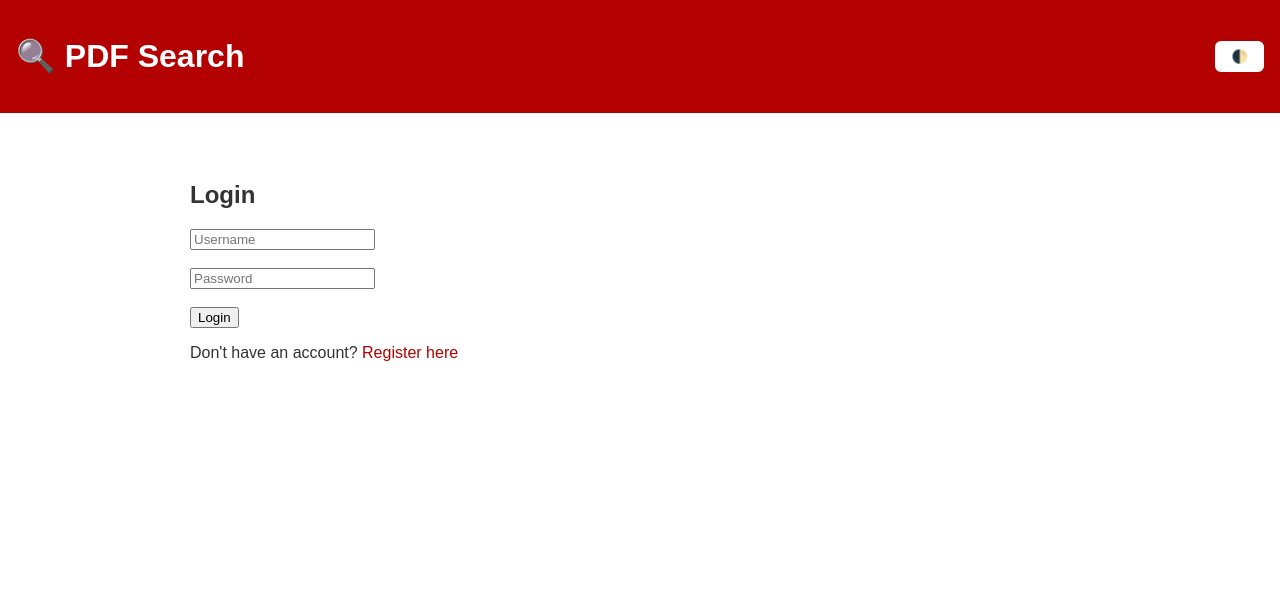
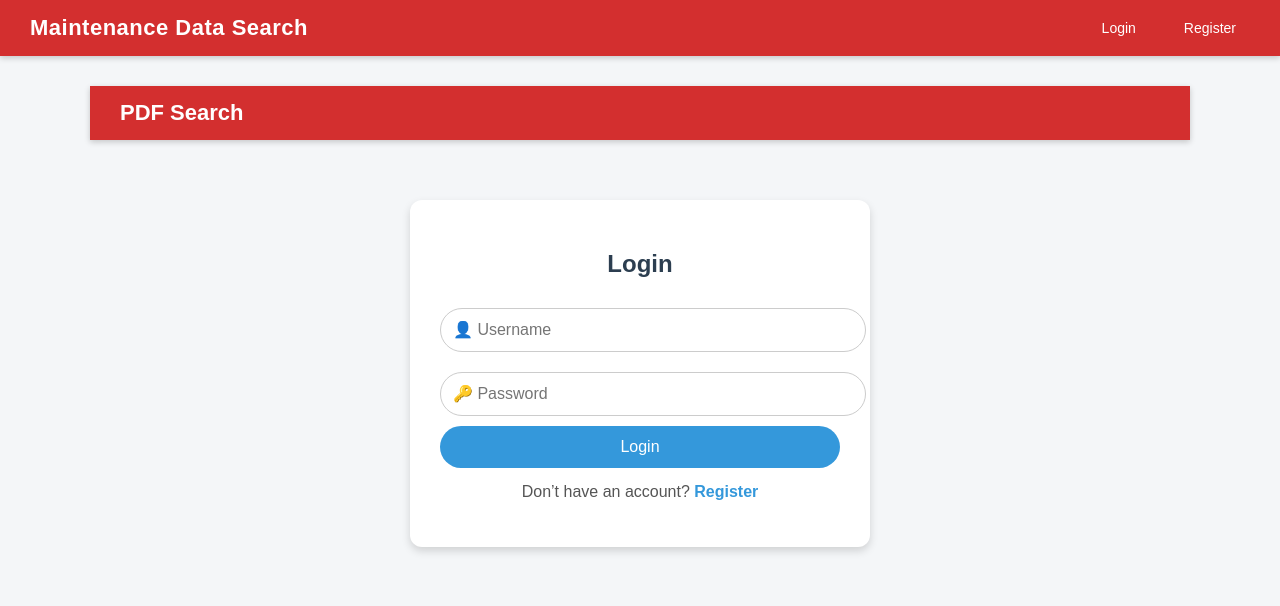
Before and after one commit to Krithaesh16/AircraftManual-Search, a Flask app: page /login in a window 1280 px wide. Shown: the top 606 px of the page. Run offline with Flask 3, Linux system fonts and the light colour scheme.

Commit message:
Updated UI: professional navbar, search results style, and PDF viewer integration

```diff
--- a/app.py
+++ b/app.py
@@ -113,19 +113,19 @@ def logout():
 @app.route("/", methods=["GET"])
 @login_required
 def search_page():
-    query = request.args.get("q", "")
+    raw_query = request.args.get("q", "")  # keep original query from user
     results = []
 
-    if query:
-        # Automatically wrap multi-word queries in quotes for exact phrase search
-        if " " in query:
-            query = f'"{query}"'
+    if raw_query:
+        whoosh_query = raw_query
+        if " " in raw_query:
+            whoosh_query = f'"{raw_query}"'  # force exact phrase
 
         ix = get_index(create=False)
         with ix.searcher() as searcher:
             parser = QueryParser("content", schema=ix.schema)
             parser.add_plugin(PhrasePlugin())
-            q = parser.parse(query)
+            q = parser.parse(whoosh_query)
             res = searcher.search(q, limit=20)
             for hit in res:
                 results.append({
@@ -134,7 +134,8 @@ def search_page():
                     "page": hit["page"]
                 })
 
-    return render_template("index.html", query=query, results=results)
+    # Pass raw query to template for highlighting / PDF search
+    return render_template("index.html", query=raw_query, results=results)
 
 @app.route("/pdfs/<path:filename>")
 @login_required
--- a/templates/base.html
+++ b/templates/base.html
@@ -1,80 +1,81 @@
-<!doctype html>
+<!DOCTYPE html>
 <html lang="en">
 <head>
-  <meta charset="utf-8">
-  <title>{% block title %}PDF Search{% endblock %}</title>
+  <meta charset="UTF-8">
+  <meta name="viewport" content="width=device-width, initial-scale=1.0">
+  <title>{% block title %}{% endblock %} | Maintenance Data Search</title>
   <style>
-    :root {
-      --bg-light: #fff;
-      --text-light: #333;
-      --bg-dark: #121212;
-      --text-dark: #f5f5f5;
-      --primary: #b30000;
+    body {
+      font-family: "Segoe UI", Tahoma, sans-serif;
+      margin: 0;
+      background: #ffffff;
+      color: #333;
     }
-    body {
-      margin: 0;
-      font-family: Arial, sans-serif;
-      background: var(--bg-light);
-      color: var(--text-light);
-      transition: background 0.3s, color 0.3s;
+
+    /* 🔴 Force Red Navbar */
+    .navbar {
+      background: #d32f2f !important; /* force bright red */
+      color: white !important;
+      padding: 14px 30px !important;
+      display: flex !important;
+      justify-content: space-between !important;
+      align-items: center !important;
+      box-shadow: 0 2px 6px rgba(0,0,0,0.2) !important;
     }
-    body.dark {
-      background: var(--bg-dark);
-      color: var(--text-dark);
+
+    .navbar .title {
+      font-size: 22px !important;
+      font-weight: bold !important;
+      letter-spacing: 0.5px !important;
+      color: #ffffff !important;
     }
-    header {
-      background: var(--primary);
-      color: white;
-      padding: 1rem;
-      text-align: center;
-      display: flex;
-      justify-content: space-between;
-      align-items: center;
+
+    .navbar .menu {
+      display: flex !important;
+      gap: 20px !important;
+      align-items: center !important;
     }
-    button.toggle {
-      background: white;
-      border: none;
-      padding: 0.5rem 1rem;
-      cursor: pointer;
-      border-radius: 6px;
+
+    .navbar a {
+      color: #ffffff !important;
+      text-decoration: none !important;
+      font-size: 14px !important;
+      padding: 6px 14px !important;
+      border-radius: 4px !important;
+      transition: 0.2s !important;
     }
-    a {
-      color: var(--primary);
-      text-decoration: none;
+
+    .navbar a:hover {
+      background: #ffffff !important;
+      color: #d32f2f !important;
     }
+
+    /* Page Container */
     .container {
-      max-width: 900px;
-      margin: 2rem auto;
-      padding: 1rem;
+      max-width: 1100px !important;
+      margin: 30px auto !important;
+      padding: 0 20px !important;
     }
   </style>
 </head>
 <body>
-  <header>
-    <h1>🔍 PDF Search</h1>
-    <div>
-      {% if current_user.is_authenticated %}
-        <span>Welcome, {{ current_user.id }}</span>
+
+  <div class="navbar">
+    <div class="title">Maintenance Data Search</div>
+    <div class="menu">
+      {% if session.get('username') %}
+        <span style="color:white;">Welcome, {{ session['username'] }}</span>
         <a href="{{ url_for('logout') }}">Logout</a>
+      {% else %}
+        <a href="{{ url_for('login') }}">Login</a>
+        <a href="{{ url_for('register') }}">Register</a>
       {% endif %}
-      <button class="toggle" onclick="toggleMode()">🌓</button>
     </div>
-  </header>
+  </div>
 
   <div class="container">
     {% block content %}{% endblock %}
   </div>
 
-  <script>
-    function toggleMode() {
-      document.body.classList.toggle("dark");
-      localStorage.setItem("darkMode", document.body.classList.contains("dark"));
-    }
-    window.onload = () => {
-      if (localStorage.getItem("darkMode") === "true") {
-        document.body.classList.add("dark");
-      }
-    }
-  </script>
 </body>
 </html>
--- a/templates/login.html
+++ b/templates/login.html
@@ -1,14 +1,90 @@
 {% extends "base.html" %}
 {% block title %}Login{% endblock %}
 {% block content %}
-<h2>Login</h2>
-<form method="POST">
-  <input type="text" name="username" placeholder="Username" required><br><br>
-  <input type="password" name="password" placeholder="Password" required><br><br>
-  <button type="submit">Login</button>
-</form>
-{% if error %}
-  <p style="color:red">{{ error }}</p>
-{% endif %}
-<p>Don't have an account? <a href="{{ url_for('register') }}">Register here</a></p>
+
+<style>
+  body {
+    font-family: Arial, sans-serif;
+    background: #f4f6f8;
+    margin: 0;
+    padding: 0;
+  }
+
+  .navbar {
+    background: #2c3e50;
+    color: white;
+    padding: 15px 30px;
+    display: flex;
+    justify-content: center;
+    align-items: center;
+  }
+  .navbar h1 {
+    margin: 0;
+    font-size: 22px;
+    font-weight: bold;
+  }
+
+  .form-container {
+    max-width: 400px;
+    margin: 60px auto;
+    background: white;
+    padding: 30px;
+    border-radius: 12px;
+    box-shadow: 0 4px 8px rgba(0,0,0,0.15);
+    text-align: center;
+  }
+  .form-container h2 {
+    margin-bottom: 20px;
+    color: #2c3e50;
+  }
+  .form-container input {
+    width: 100%;
+    padding: 12px;
+    margin: 10px 0;
+    border: 1px solid #ccc;
+    border-radius: 25px;
+    font-size: 16px;
+  }
+  .form-container button {
+    width: 100%;
+    padding: 12px;
+    background: #3498db;
+    border: none;
+    border-radius: 25px;
+    color: white;
+    font-size: 16px;
+    cursor: pointer;
+    transition: 0.3s;
+  }
+  .form-container button:hover {
+    background: #2980b9;
+  }
+  .form-container p {
+    margin-top: 15px;
+    color: #555;
+  }
+  .form-container a {
+    color: #3498db;
+    text-decoration: none;
+    font-weight: bold;
+  }
+  .form-container a:hover {
+    text-decoration: underline;
+  }
+</style>
+
+<div class="navbar">
+  <h1>PDF Search</h1>
+</div>
+
+<div class="form-container">
+  <h2>Login</h2>
+  <form method="POST">
+    <input type="text" name="username" placeholder="👤 Username" required>
+    <input type="password" name="password" placeholder="🔑 Password" required>
+    <button type="submit">Login</button>
+  </form>
+  <p>Don’t have an account? <a href="{{ url_for('register') }}">Register</a></p>
+</div>
+
 {% endblock %}
```
Also changed, not shown: static/pdfjs/web/viewer.html (+18 -1 lines), templates/index.html (+121 -19 lines), templates/register.html (+86 -10 lines).
